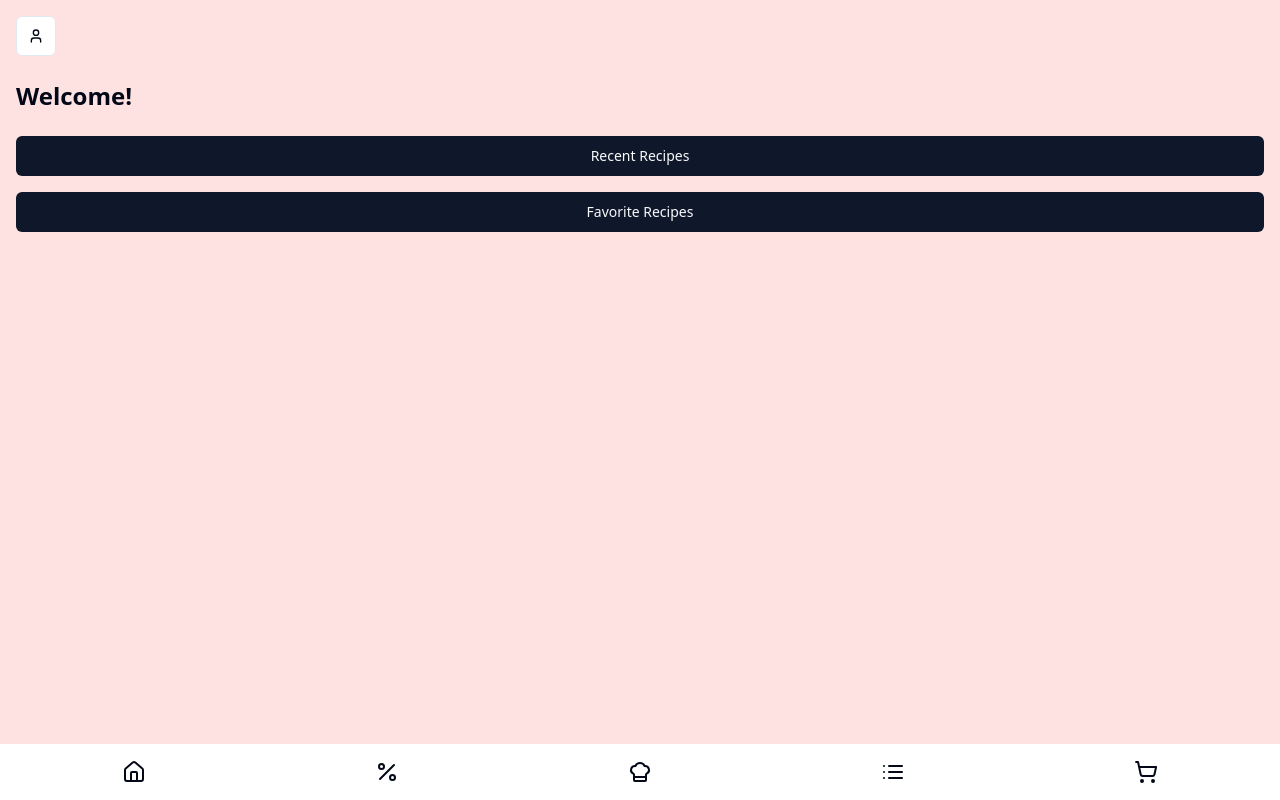
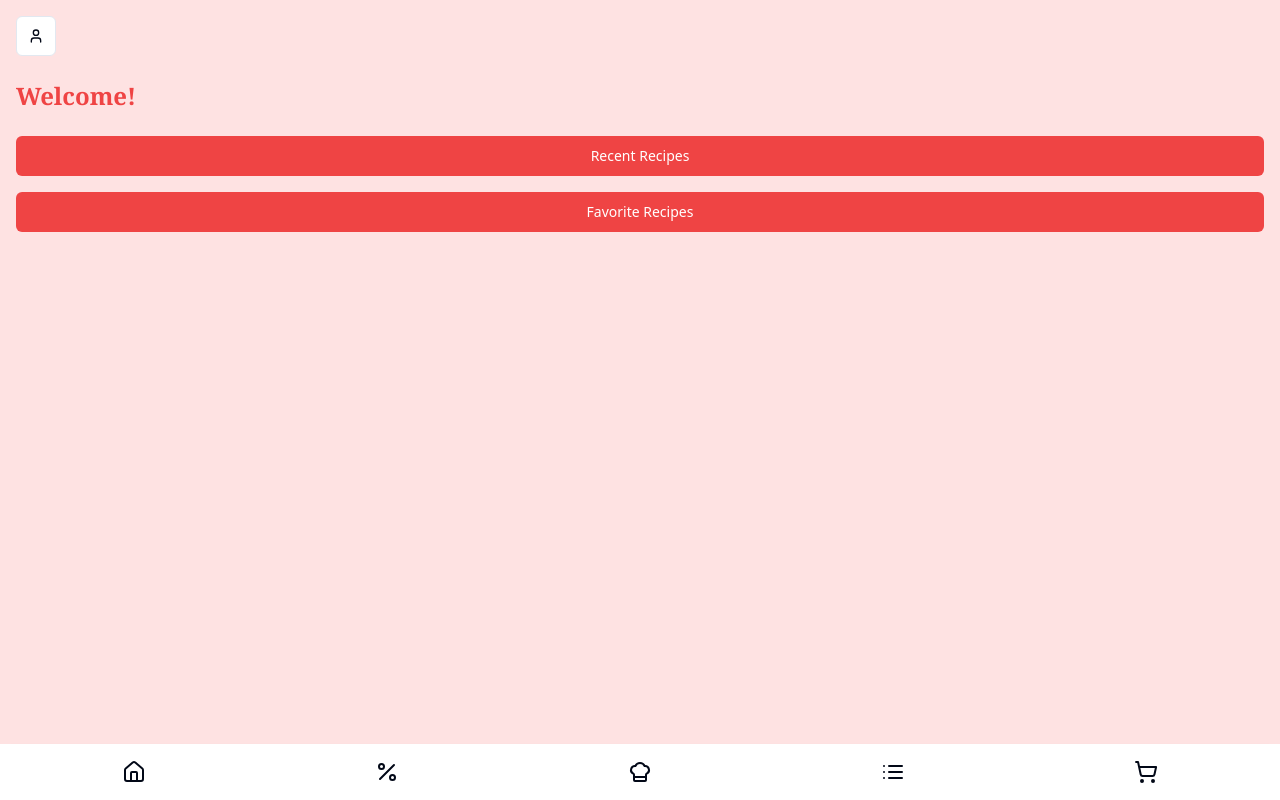
Before and after one commit to SebastianApelgren/recipe-bubble-bazaar, a React (Vite) app: page / in a window 1280 px wide. Built offline with nearby package versions, Linux system fonts and the light colour scheme.

Commit message:
button colors

```diff
--- a/src/App.jsx
+++ b/src/App.jsx
@@ -67,7 +67,7 @@ const App = () => {
         <div className="min-h-screen bg-red-100 p-4 pb-16 relative">
           <div className="flex justify-between items-center mb-6">
             {step === "prompt" && (
-              <h1 className="text-3xl font-bold text-center text-red-500 font-Times New Roman">Recipe Generator</h1>
+              <h1 className="text-3xl font-bold text-center text-red-500 font-serif">Recipe Generator</h1>
             )}
             <Button variant="outline" size="icon" onClick={() => setStep("profile")}>
               <User className="h-4 w-4" />
--- a/src/components/DiscountPage.jsx
+++ b/src/components/DiscountPage.jsx
@@ -58,7 +58,7 @@ const DiscountPage = ({ setShoppingList }) => {
 
   return (
     <div className="space-y-4">
-      <h2 className="text-2xl font-bold">All Current Offers:</h2>
+      <h2 className="text-2xl font-bold text-red-500 font-serif">All Current Offers:</h2>
       <div className="grid grid-cols-2 gap-4">
         {discountItems.length > 0 ? (
           discountItems.map((item, index) => (
--- a/src/components/HomePage.jsx
+++ b/src/components/HomePage.jsx
@@ -4,12 +4,12 @@ import { Button } from "@/components/ui/button";
 const HomePage = ({ setStep }) => {
   return (
     <div className="space-y-6">
-      <h2 className="text-2xl font-bold">Welcome!</h2>
+      <h2 className="text-2xl font-bold text-red-500 font-serif">Welcome!</h2>
       <div className="space-y-4">
-        <Button onClick={() => setStep("recentRecipes")} className="w-full">
+        <Button onClick={() => setStep("recentRecipes")} className="w-full bg-red-500 text-white hover:bg-red-700">
           Recent Recipes
         </Button>
-        <Button onClick={() => setStep("favoriteRecipes")} className="w-full">
+        <Button onClick={() => setStep("favoriteRecipes")} className="w-full bg-red-500 text-white hover:bg-red-700">
           Favorite Recipes
         </Button>
       </div>
--- a/src/components/ShoppingListPage.jsx
+++ b/src/components/ShoppingListPage.jsx
@@ -27,7 +27,7 @@ const ShoppingListPage = ({ setCart, setStep, shoppingList, setShoppingList }) =
 
   return (
     <div className="space-y-4">
-      <h2 className="text-2xl font-bold">Shopping List</h2>
+      <h2 className="text-2xl font-bold text-red-500 font-serif">Shopping List</h2>
       <div className="flex space-x-2">
         <Input
           placeholder="Item name"
```
